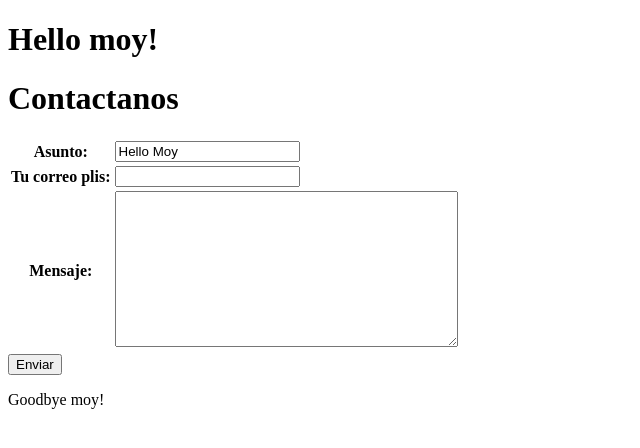
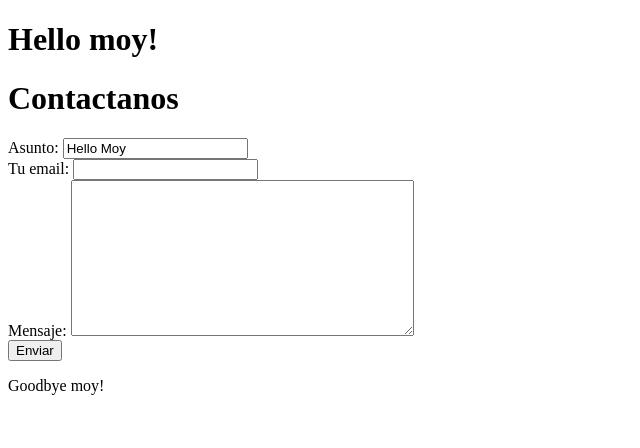
Before and after one commit to iLordTony/django-repaso, a Django app: page /contactos/contact/ in a window 1280 px wide. Shown: the top 448 px of the page, without its empty margins (0-640 px from the left). Run offline with Django 3.2, Linux system fonts and the light colour scheme.

Commit message:
Estilos basicos en el form

```diff
--- a/templates/formulario-contactos.html
+++ b/templates/formulario-contactos.html
@@ -21,9 +21,21 @@
         <p style="color: red">Por favor corrige lo siguiente:</p>
     {% endif %}
     <form action="" method="post">{% csrf_token %}
-        <table>
-            {{ form.as_table }}
-        </table>
+        <div class="field">
+            {{ form.asunto.errors }}
+            <label for="id_asunto">Asunto:</label>
+            {{ form.asunto }}
+        </div>
+        <div class="field">
+            {{ form.email.erros }}
+            <label for="id_asunto">Tu email:</label>
+            {{ form.email }}
+        </div>
+        <div class="field">
+            {{ form.mensaje.errors }}
+            <label for="id_mensaje">Mensaje:</label>
+            {{ form.mensaje }}
+        </div>
         <input type="submit" value="Enviar">
     </form>
 
```
